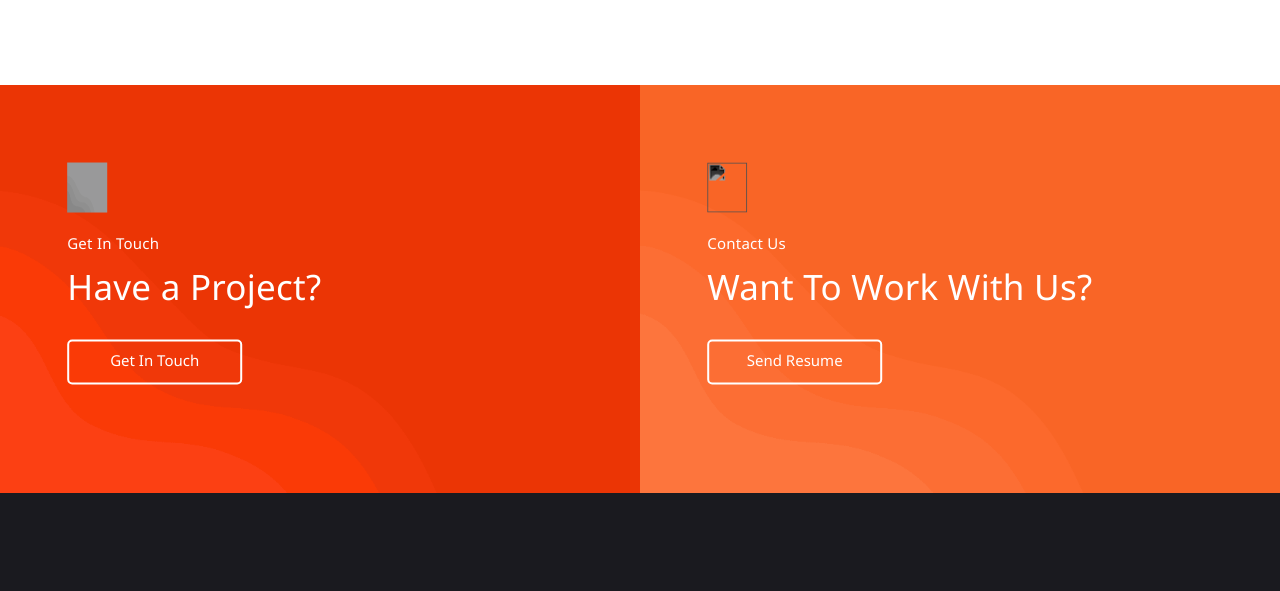
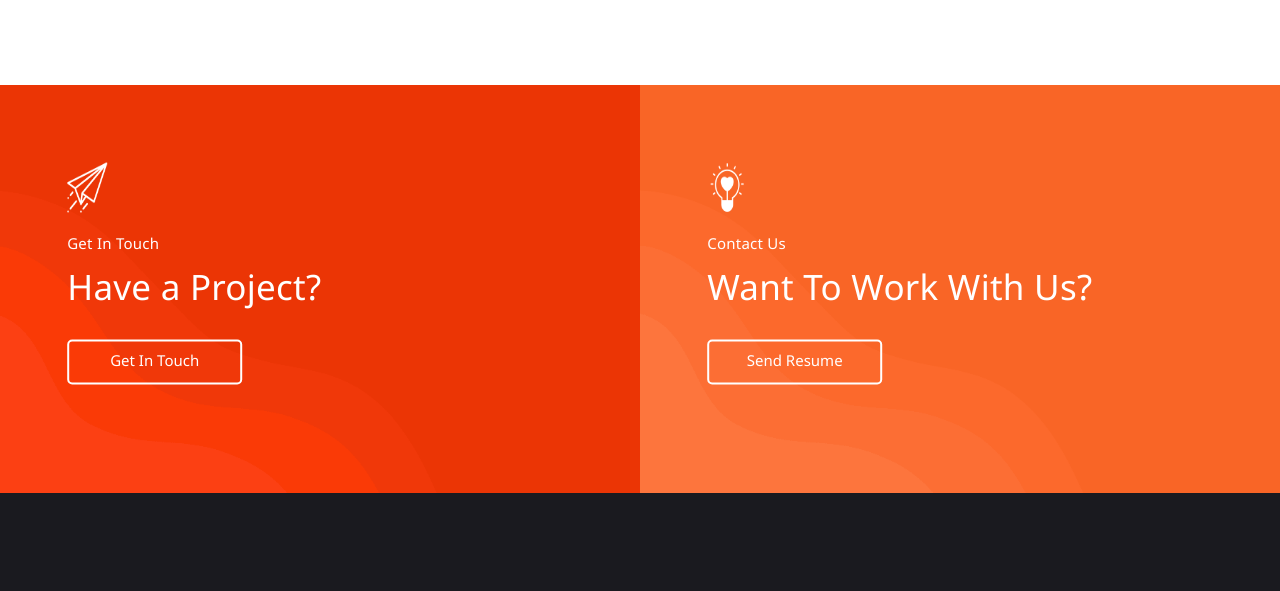
Before and after one commit to Raheem7766/helion-clone, a plain HTML site: page index.html in a window 1280 px wide. Shown: the part 4550-5141 px from the top of the page. Drawn offline with Linux system fonts and the light colour scheme; files whose address does not match are found by name.

Commit message:
modified

```diff
--- a/index.html
+++ b/index.html
@@ -486,7 +486,7 @@
       <img src="./images/extra_bg-1.png" alt="">
       <div class="touch2">
         <div class="touch2-cont">
-          <img src="./images/extra_bg-2.png" alt="">
+          <img src="./images/airplane.png" alt="">
         </div>
         <h2>Get In Touch</h2>
         <h3>Have a Project?</h3>
@@ -494,10 +494,10 @@
       </div>
     </div>
     <div class="touch1">
-      <img src="file:///D:/HTML%20CSS/RESPONSIVE/HELION/extra_bg-2.png" alt="">
+      <img src="./images/extra_bg-2.png" alt="">
       <div class="touch2">
         <div class="touch2-cont">
-          <img src="file:///D:/HTML%20CSS/RESPONSIVE/HELION/light-bulb.png" alt="">
+          <img src="./images/light.png" alt="">
         </div>
         <h2>Contact Us</h2>
         <h3>Want To Work With Us?</h3>
```
